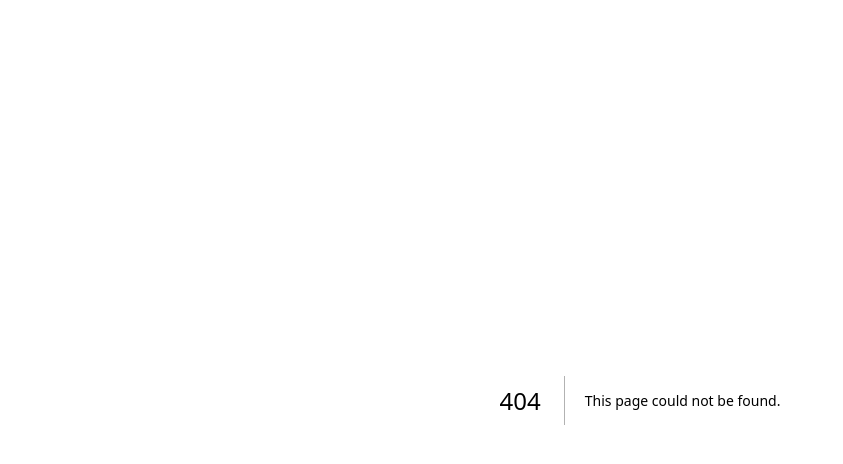
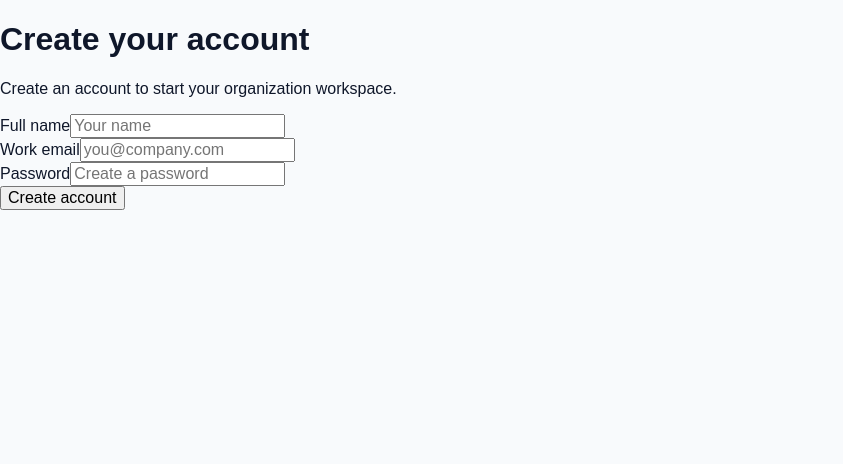
Before and after one commit to akshaybhardwaj411/ai-customer-retention-platform, a Next.js app in the folder frontend/: page /signup in a window 1280 px wide. Before the commit this address had no page. Shown: the top 464 px of the page, without its empty margins (0-843 px from the left). Built offline with nearby package versions, Linux system fonts and the light colour scheme.

Commit message:
Add signup page with form for user registration

```diff
--- /dev/null
+++ b/frontend/app/signup/page.tsx
@@ -0,0 +1,74 @@
+"use client";
+
+import { FormEvent, useState } from "react";
+
+export default function SignupPage() {
+  const [name, setName] = useState("");
+  const [email, setEmail] = useState("");
+  const [password, setPassword] = useState("");
+
+  function handleSubmit(event: FormEvent<HTMLFormElement>) {
+    event.preventDefault();
+
+    console.log("Signup:", {
+      name,
+      email,
+      password,
+    });
+  }
+
+  return (
+    <main>
+      <h1>Create your account</h1>
+
+      <p>
+        Create an account to start your organization workspace.
+      </p>
+
+      <form onSubmit={handleSubmit}>
+        <div>
+          <label htmlFor="name">Full name</label>
+
+          <input
+            id="name"
+            type="text"
+            placeholder="Your name"
+            value={name}
+            onChange={(event) => setName(event.target.value)}
+            required
+          />
+        </div>
+
+        <div>
+          <label htmlFor="email">Work email</label>
+
+          <input
+            id="email"
+            type="email"
+            placeholder="you@company.com"
+            value={email}
+            onChange={(event) => setEmail(event.target.value)}
+            required
+          />
+        </div>
+
+        <div>
+          <label htmlFor="password">Password</label>
+
+          <input
+            id="password"
+            type="password"
+            placeholder="Create a password"
+            value={password}
+            onChange={(event) => setPassword(event.target.value)}
+            required
+          />
+        </div>
+
+        <button type="submit">
+          Create account
+        </button>
+      </form>
+    </main>
+  );
+}
```
